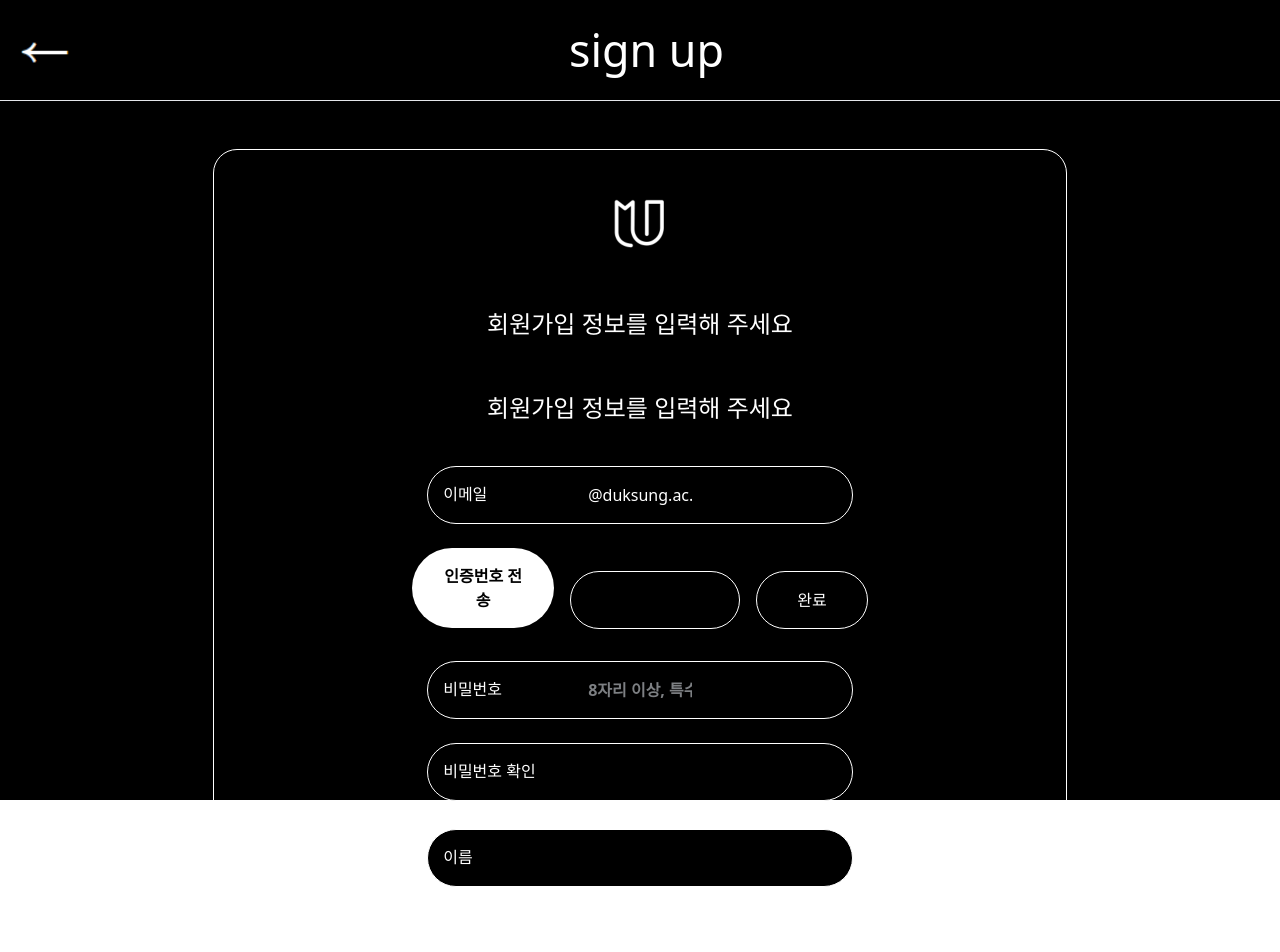
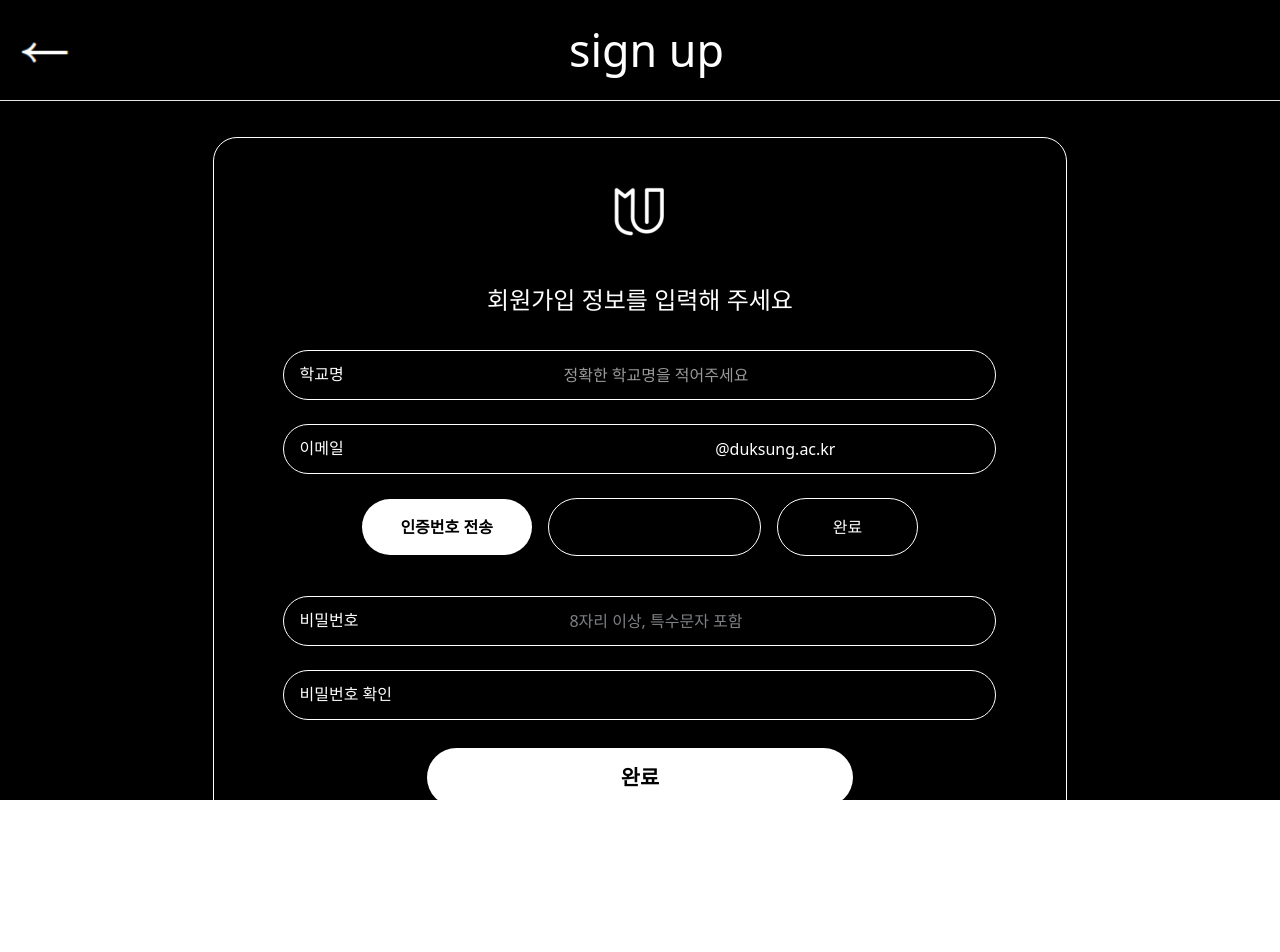
Before and after one commit to UMC-Umark/umark-FE, a React (Create React App) app: page /Signup in a window 1280 px wide. Shown: the top 952 px of the page. After the commit the page ends 888 px from the top, so only its background shows below. Built offline with nearby package versions, Linux system fonts and the light colour scheme.

Commit message:
[FEAT]-agreements page

```diff
--- a/src/css/Signup.css
+++ b/src/css/Signup.css
@@ -33,11 +33,14 @@
 
 .custom-input1::placeholder {
     text-align:right;
+    margin-left:-5rem;
+    padding-left:3rem;
 }
 
 .custom-input3::placeholder {
     text-align:center;
     opacity:0.6;
+    margin-left:-2rem;
 }
 
 /* 모바일 화면에서의 스타일 */
--- a/src/pages/Agreement.jsx
+++ b/src/pages/Agreement.jsx
@@ -137,7 +137,7 @@ export default function Agreement() {
             >
               다음
             </button>
-            <div className="mb-4" />
+            <div className="mb-8" />
             <div>{modalVisible && <Modal closeModal={closeModal} />}</div>
           </div>
         </div>
--- a/src/pages/Signup.jsx
+++ b/src/pages/Signup.jsx
@@ -90,20 +90,27 @@ export default function Signup() {
         <div className="mb-12" />
       </div>
       <hr />
-      <div className="mb-12" />
+      <div className="mb-9" />
       <div className="custom-signupform1 border border-1 border-white rounded-3xl w-2/3 m-auto">
         <br />
         <div className="flex items-center justify-center">
           <img src={logo} alt="umark" />
         </div>
+        <div className="mb-5" />
+        <p className="custom-info2">회원가입 정보를 입력해 주세요</p>
         <div className="mb-8" />
-        <p className="custom-info2">회원가입 정보를 입력해 주세요</p>
-        <div className="mb-6" />
-        <div className="mb-12" />
-        <p className="custom-info2">회원가입 정보를 입력해 주세요</p>
-        <div className="mb-10" />
         <div className="custom-signupform2 text-center inline-block relative">
-          <span className="custom-label absolute ml-4 left-50 top-50 text-white mt-4">
+          <span className="custom-label absolute ml-4 left-50 top-50 text-white mt-3">
+            학교명
+          </span>
+          <input
+            name="name"
+            placeholder="정확한 학교명을 적어주세요"
+            className="custom-input3 bg-black text-white px-60 py-3 rounded-full focus:outline-none border border-1 border-white placeholder-white"
+          />
+          <br />
+          <br />
+          <span className="custom-label absolute ml-4 left-50 top-50 text-white mt-3">
             이메일
           </span>
           <input
@@ -111,7 +118,7 @@ export default function Signup() {
             placeholder="@duksung.ac.kr"
             value={email}
             onChange={handleEmailChange}
-            className="custom-input1 bg-black text-white w-1/2 px-40 py-4 rounded-full focus:outline-none border border-1 border-white placeholder-white"
+            className="custom-input1 bg-black text-white px-60 py-3 rounded-full focus:outline-none border border-1 border-white placeholder-white"
           />
           <br />
           {/* <div className="text-red-600">{emailError}</div> */}
@@ -121,7 +128,7 @@ export default function Signup() {
           <br />
           <button
             type="button"
-            className="custom-sendbutton bg-white text-black w-1/6 px-8 py-4 rounded-full mr-4 font-bold"
+            className="custom-sendbutton bg-white text-black w-1/5 px-8 py-4 rounded-full mr-4 font-bold"
           >
             인증번호 전송
           </button>
@@ -130,15 +137,15 @@ export default function Signup() {
             maxLength="6"
             value={inputValue}
             onChange={handleInputChange}
-            className="custom-input2 bg-black text-white w-1/5 mr-4 px-20 py-4 rounded-full text-left focus:outline-none border border-1 border-white placeholder-gray-300"
+            className="custom-input2 bg-black text-white w-1/4 mr-4 px-20 py-4 rounded-full text-left focus:outline-none border border-1 border-white placeholder-gray-300"
           />
-          <button className="custom-endbutton1 bg-black text-white px-10 py-4 rounded-full focus:outline-none border border-1 border-white">
+          <button className="custom-endbutton1 bg-black text-white w-1/6 px-10 py-4 rounded-full focus:outline-none border border-1 border-white">
             완료
           </button>
           <div className="text-red-600">{verifyError}</div>
           {/* {isValid && <div className="text-green-600">인증이 완료되었습니다</div>}<br /> */}
-          <div className="mb-8" />
-          <span className="custom-label absolute ml-4 left-50 top-50 text-white mt-4">
+          <div className="mb-10" />
+          <span className="custom-label absolute ml-4 left-50 top-50 text-white mt-3">
             비밀번호
           </span>
           <input
@@ -147,7 +154,7 @@ export default function Signup() {
             value={password}
             placeholder="8자리 이상, 특수문자 포함"
             onChange={handlePasswordChange}
-            className="custom-input3 bg-black text-white w-1/2 px-40 py-4 rounded-full focus:outline-none border border-1 border-white placeholder-gray-300 placeholder-shown:font-bold"
+            className="custom-input3 bg-black text-white px-60 py-3 rounded-full focus:outline-none border border-1 border-white placeholder-gray-300"
           />
           <br /> {/* placeholder:8자리 이상, 특수문자 포함 */}
           {/* <div className="text-red-600">{passwordError}</div> */}
@@ -155,7 +162,7 @@ export default function Signup() {
             <div className="text-green-600">올바른 비밀번호 형식입니다.</div>
           )}
           <br />
-          <span className="custom-label absolute ml-4 left-50 top-70 text-white mt-4">
+          <span className="custom-label absolute ml-4 left-50 top-70 text-white mt-3">
             비밀번호 확인
           </span>
           <input
@@ -163,7 +170,7 @@ export default function Signup() {
             type="password"
             value={passwordConfirm}
             onChange={handlePasswordConfirmChange}
-            className="custom-input1 bg-black text-white w-1/2 px-40 py-4 rounded-full focus:outline-none border border-1 border-white"
+            className="custom-input1 bg-black text-white px-60 py-3 rounded-full focus:outline-none border border-1 border-white"
           />
           <br />
           {/* <div className="text-red-600">{passwordConfirmError}</div> */}
@@ -171,16 +178,6 @@ export default function Signup() {
             <div className="text-green-600">비밀번호가 일치합니다.</div>
           )}
           <div className="mb-7" />
-          <span className="custom-label absolute ml-4 left-50 top-70 text-white mt-4">
-            이름
-          </span>
-          <input
-            name="name"
-            type="text"
-            className="custom-input1 bg-black text-white px-40 py-4 w-1/2 rounded-full focus:outline-none border border-1 border-white"
-          />
-          <div className="text-red-600">{nameError}</div>
-          <div className="mb-12" />
           <Link to="/Login">
             <button
               type="button"
```
